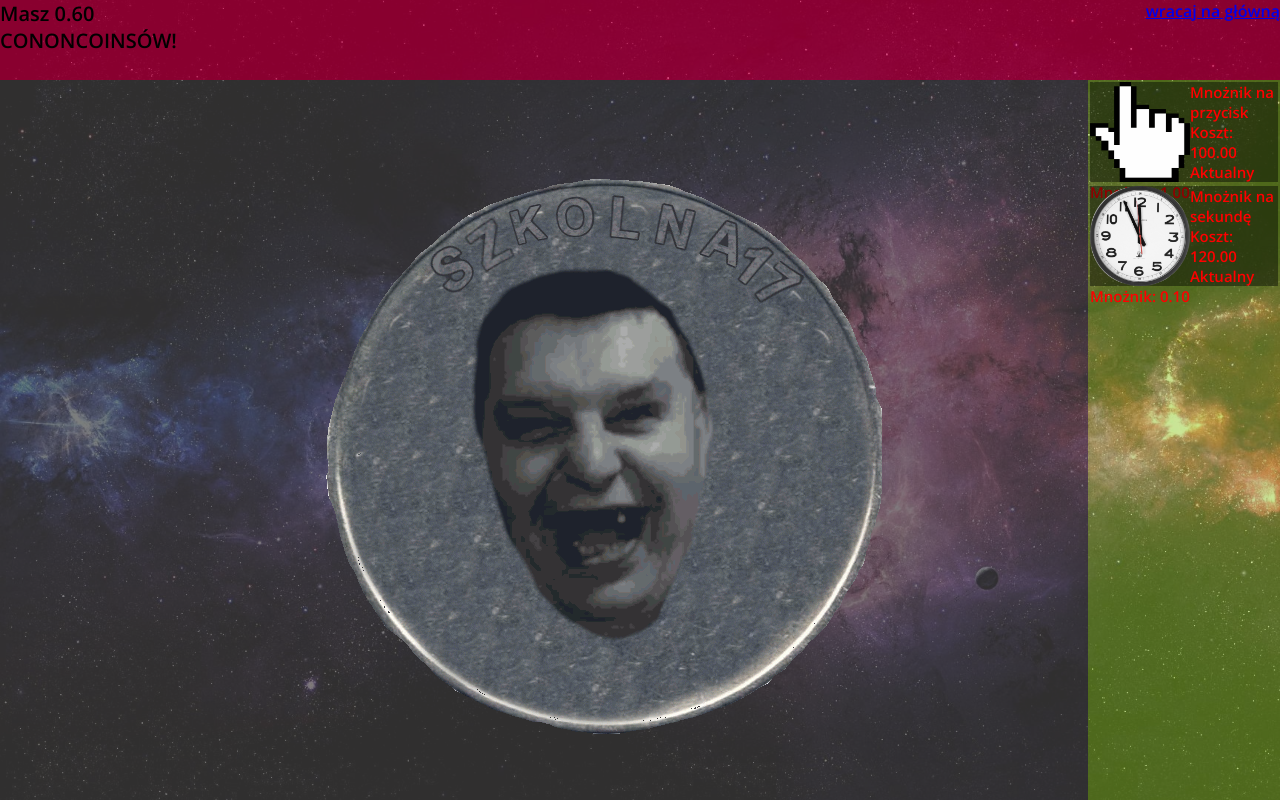
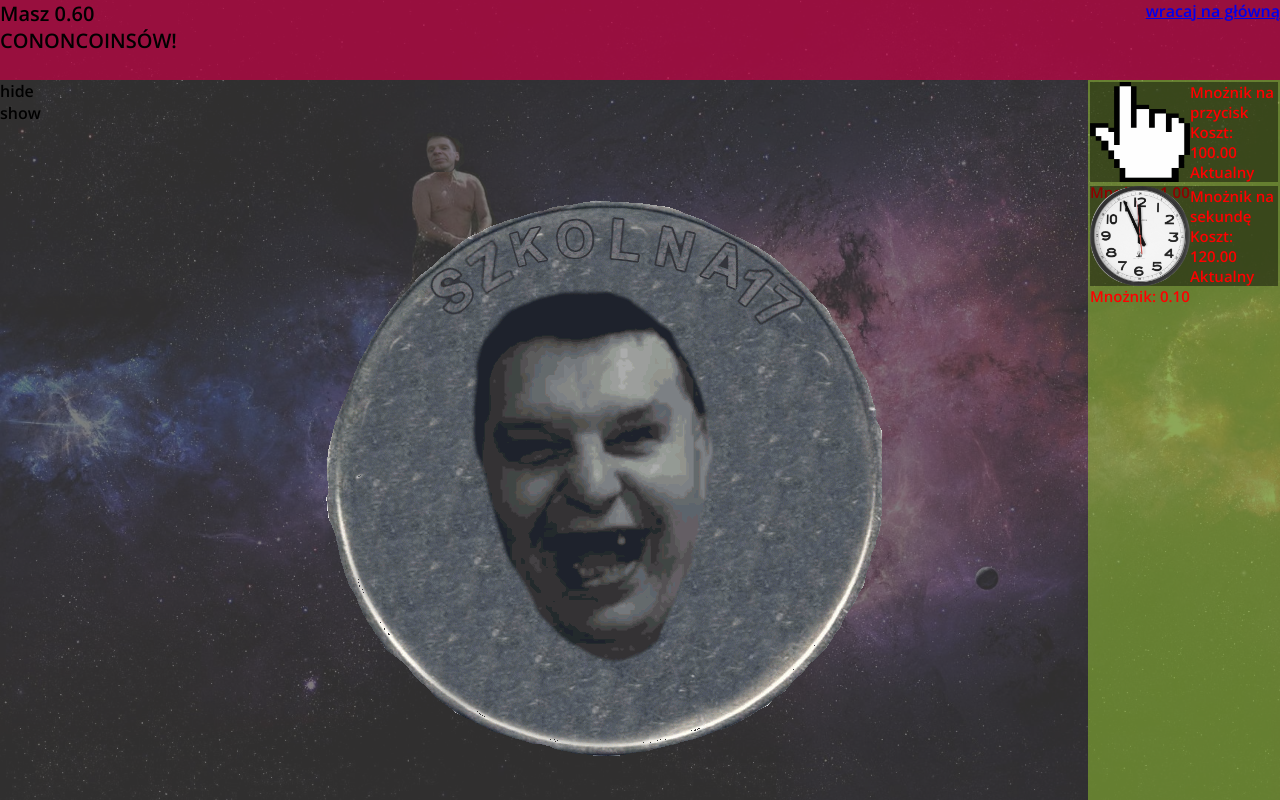
Before and after one commit to Ziemniakk/HTMLCSSJS, a PHP site: page /stah/cononclicker/cononclicker.html in a window 1280 px wide. Run offline with PHP 8.4, Linux system fonts and the light colour scheme.

Commit message:
XDDDDDDDD

```diff
--- a/stah/cononclicker/cononclicker.css
+++ b/stah/cononclicker/cononclicker.css
@@ -38,14 +38,20 @@
 
 }
 
+.content{
+
+    background-color: rgba(70, 69, 69, 0.685);
+    width: 100%;
+    height: 100%;
+
+
+}
 
 
 
-
-.content
+.content2
 {
     float: left;
-    background-color: rgba(70, 69, 69, 0.685);
     height: 90%;
     width: 85%;
 
@@ -55,19 +61,21 @@
 #clickImgContainer
 {
 
-    margin-top:9%;
-    margin-left:30%
+    margin-top:7%;
+    margin-left:30%;
 
 
 }
 
 
-.rightbar{
-    float:left;
+#rightbar{
+    float: left;
     height: 90%;
     width: 15%;
     background-color: rgba(153, 205, 50, 0.507);
 }
+
+
 
 .upgrades
 {
--- a/stah/cononclicker/cononclicker.html
+++ b/stah/cononclicker/cononclicker.html
@@ -8,6 +8,9 @@
 
 <body onload="rules()">
 
+
+
+<div class="content">
 
     <div class="coinscontain">
 
@@ -26,8 +29,15 @@
         </div>
     </div>
 
-<div class="content">
 
+
+
+
+
+<div class="content2">
+
+    <a onclick="hideBar()">hide</a><br>
+    <a onclick="showBar()">show</a>
 
         <div id="clickImgContainer">
 
@@ -40,7 +50,7 @@
 
 </div>
 
-<div class="rightbar">
+<div id="rightbar">
 
     <div class="upgrades">
 
@@ -61,7 +71,7 @@
     </div>
 </div>
 
-
+</div>
 
 
 
--- a/stah/cononclicker/cononclicker.js
+++ b/stah/cononclicker/cononclicker.js
@@ -22,10 +22,15 @@
 
 function xd(){
 
+    var audio = new Audio("click.mp3" ) ;
+
+    audio.oncanplaythrough = function(){
+    audio.play();
+    }
 
     coins.cononcoins += stats.multiplier;
+}
 
-}
 
 function persecond()
 {
@@ -78,3 +83,17 @@
 
 
 }
+
+function hideBar(){
+
+    document.getElementById("rightbar").style.display = "none";
+    document.getElementById("clickImgContainer").style.cssText = "margin-left: 40%; transition: all 0.5s;";
+
+}
+function showBar(){
+
+    document.getElementById("rightbar").style.display = "block";
+    document.getElementById("clickImgContainer").style.cssText = "margin-left: 30%; transition: all 0.5s;";
+
+
+}
```
Also changed, not shown: stah/cononclicker/images/background.jpg, 1 other file. Lines whose indentation alone changed are shown as unchanged.
